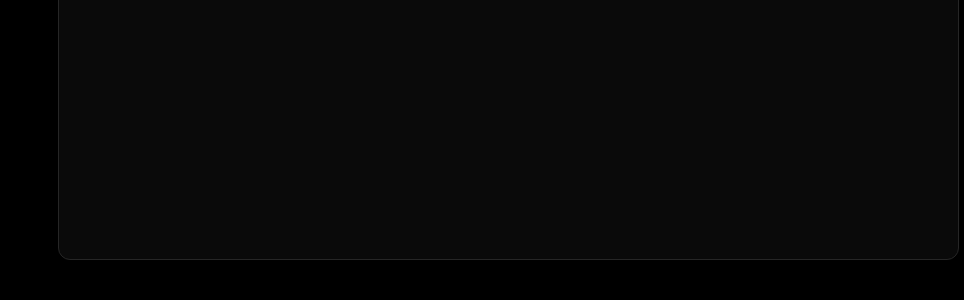
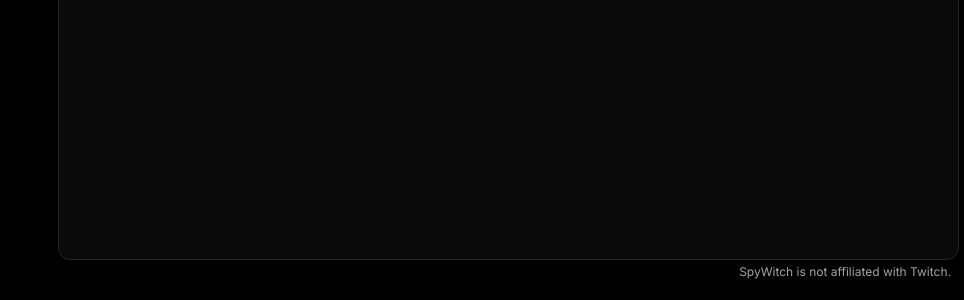
Before and after one commit to seabeya/spywitch, a Next.js app: page / in a window 1280 px wide. Shown: the part 1859-2159 px from the top of the page, without its empty margins (316-1280 px from the left). Built offline with nearby package versions, Linux system fonts and the light colour scheme.

Commit message:
Add "not affiliated" info

```diff
--- a/src/app/layout.tsx
+++ b/src/app/layout.tsx
@@ -27,8 +27,11 @@ export default function RootLayout({
             <Sidebar />
           </div>
           {/* Page Content Area: */}
-          <div className="flex flex-col gap-16 overflow-hidden rounded-outher border border-brdr bg-neutral-950 p-5 lg:col-start-3 lg:col-end-8">
-            {children}
+          <div className="lg:col-start-3 lg:col-end-8">
+            <div className="flex flex-col gap-16 overflow-hidden rounded-outher border border-brdr bg-neutral-950 p-5">
+              {children}
+            </div>
+            <p className="text-txt-lower px-2 pt-1 text-right text-xs">SpyWitch is not affiliated with Twitch.</p>
           </div>
         </main>
       </body>
```
